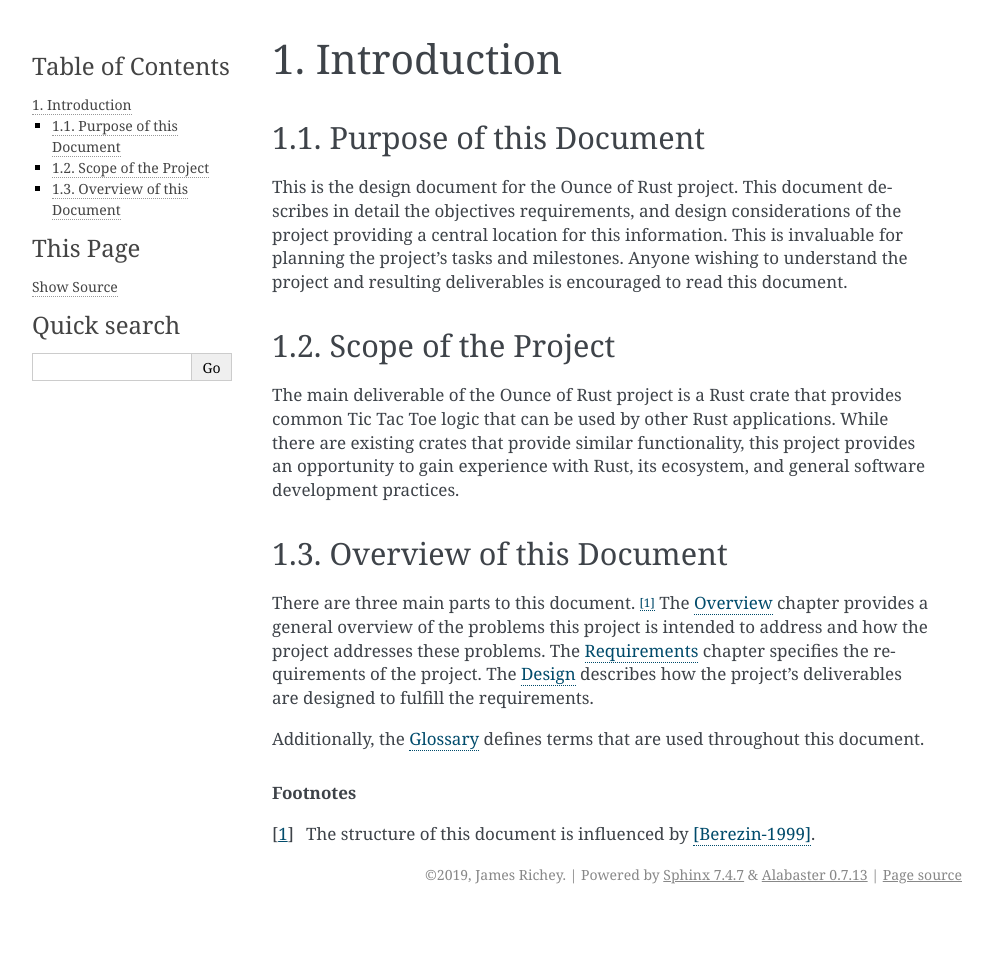
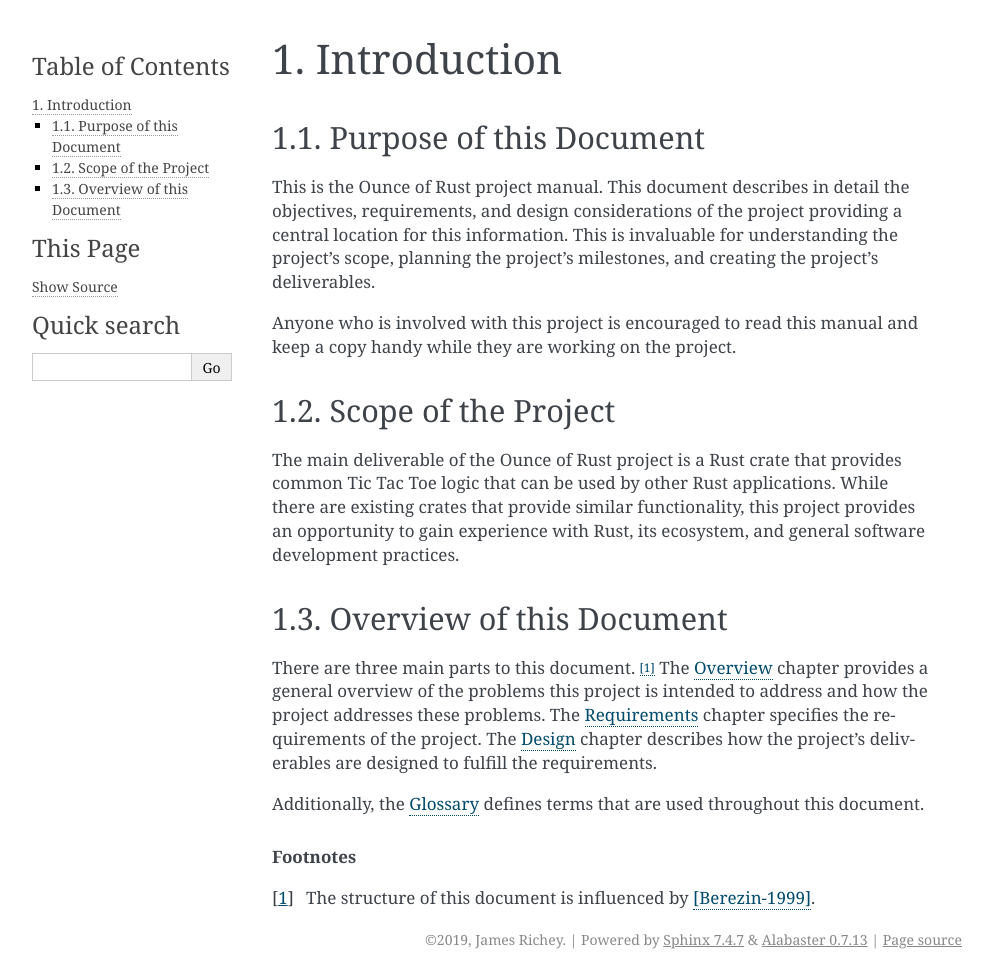
Before and after one commit to j-richey/ounce-of-rust-design-doc, a Sphinx documentation site: the page built from source/introduction.rst, in a window 1280 px wide. Shown: the whole page, without its empty margins (148-1141 px from the left). Built offline with Sphinx 7.4.7, drawn with Linux system fonts in a browser that asks for light colours; before the commit the page ends 914 px from its top, so only the background shows below that.

Commit message:
Renaming the document to "Project Manual" from "Project Design Document".
Manual is more descriptive of the intent and content of this document.

```diff
--- a/source/conf.py
+++ b/source/conf.py
@@ -1,12 +1,10 @@
 # Configuration file for the Sphinx documentation builder.
-#
-# This file only contains a selection of the most common options. For a full
-# list see the documentation:
+# For list of Sphinx options see the documentation:
 # https://www.sphinx-doc.org/en/master/usage/configuration.html
 
 # -- Project information -----------------------------------------------------
 
-project = 'Ounce of Rust Project Design Document'
+project = 'Ounce of Rust Project Manual'
 copyright = '2019, James Richey'
 author = 'James Richey'
 
@@ -68,7 +66,7 @@
     'extra_nav_links': {
         "Download PDF": _pdf_base_name + ".pdf",
         "View Single Page": "singlepage.html",
-        "GitHub Source": "https://github.com/j-richey/ounce-of-rust-design-doc",
+        "GitHub Source": "https://github.com/j-richey/ounce-of-rust-manual",
     },
 }
 
--- a/source/index.rst
+++ b/source/index.rst
@@ -1,6 +1,6 @@
-#####################################
-Ounce of Rust Project Design Document
-#####################################
+############################
+Ounce of Rust Project Manual
+############################
 
 ..  toctree::
     :maxdepth: 2
--- a/source/introduction.rst
+++ b/source/introduction.rst
@@ -6,12 +6,14 @@
 ========================
 Purpose of this Document
 ========================
-This is the design document for the Ounce of Rust project. This document
-describes in detail the objectives requirements, and design considerations of
-the project providing a central location for this information. This is
-invaluable for planning the project's tasks and milestones. Anyone wishing to
-understand the project and resulting deliverables is encouraged to read this
-document.
+This is the Ounce of Rust project manual. This document describes in detail the
+objectives, requirements, and design considerations of the project providing a
+central location for this information. This is invaluable for understanding the
+project's scope, planning the project's milestones, and creating the project's
+deliverables.
+
+Anyone who is involved with this project is encouraged to read this manual and
+keep a copy handy while they are working on the project.
 
 
 ====================
@@ -30,7 +32,7 @@
 There are three main parts to this document. [#A]_ The :doc:`overview/index`
 chapter provides a general overview of the problems this project is intended to
 address and how the project addresses these problems. The :doc:`requirements/index`
-chapter specifies the requirements of the project. The :doc:`design/index`
+chapter specifies the requirements of the project. The :doc:`design/index` chapter
 describes how the project's deliverables are designed to fulfill the requirements.
 
 Additionally, the :doc:`glossary` defines terms that are used throughout this
```
Also changed, not shown: CHANGELOG.md (added, +6 -0 lines), README.md (+9 -6 lines), 1 other file.
